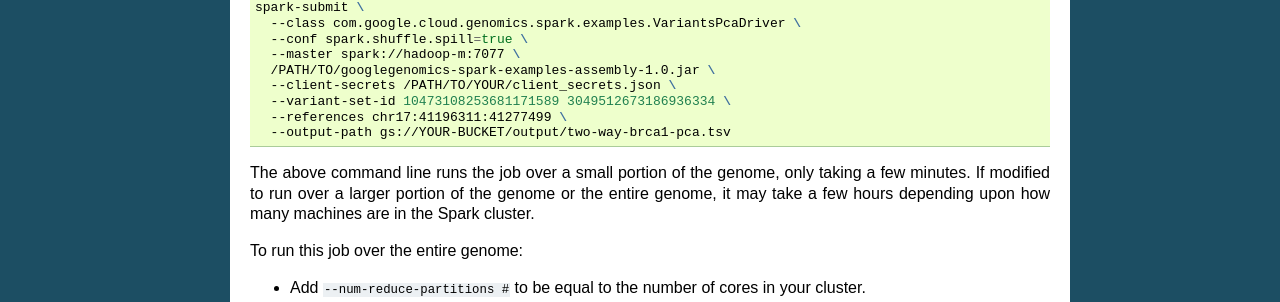
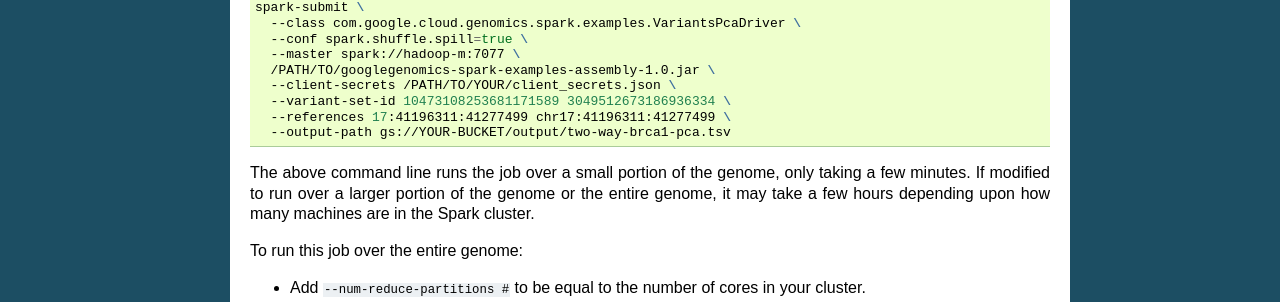
Before and after one commit to googlegenomics/readthedocs, a Sphinx documentation site: the page built from docs/source/use_cases/compute_principal_coordinate_analysis/2-way-pca.rst, in a window 1280 px wide. Shown: the part 779-1081 px from the top of the page. Built offline with Sphinx 7.4.7, drawn with Linux system fonts in a browser that asks for light colours.

Commit message:
Update command line to show a 'chr' vs. no 'chr' prefix 2-way PCA.

```diff
--- a/docs/source/use_cases/compute_principal_coordinate_analysis/2-way-pca.rst
+++ b/docs/source/use_cases/compute_principal_coordinate_analysis/2-way-pca.rst
@@ -34,7 +34,7 @@ The following command will run a two-way PCA over the BRCA1 region within the `P
     /PATH/TO/googlegenomics-spark-examples-assembly-1.0.jar \
     --client-secrets /PATH/TO/YOUR/client_secrets.json \
     --variant-set-id 10473108253681171589 3049512673186936334 \
-    --references chr17:41196311:41277499 \
+    --references 17:41196311:41277499 chr17:41196311:41277499 \
     --output-path gs://YOUR-BUCKET/output/two-way-brca1-pca.tsv
 
 The above command line runs the job over a small portion of the genome, only taking a few minutes.  If modified to run over a larger portion of the genome or the entire genome, it may take a few hours depending upon how many machines are in the Spark cluster.
```
